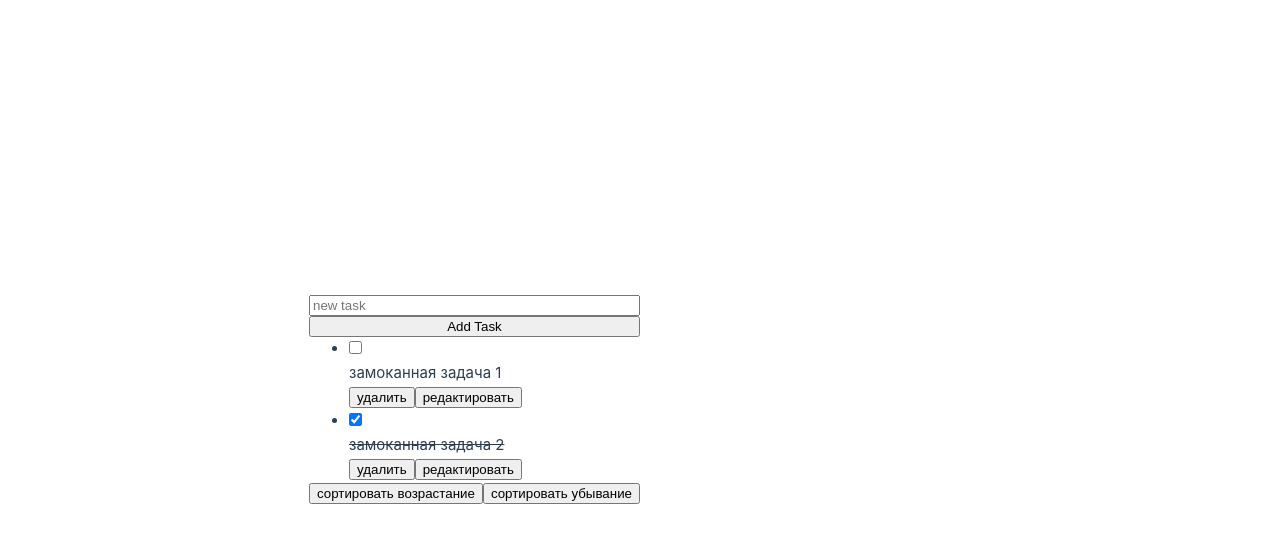
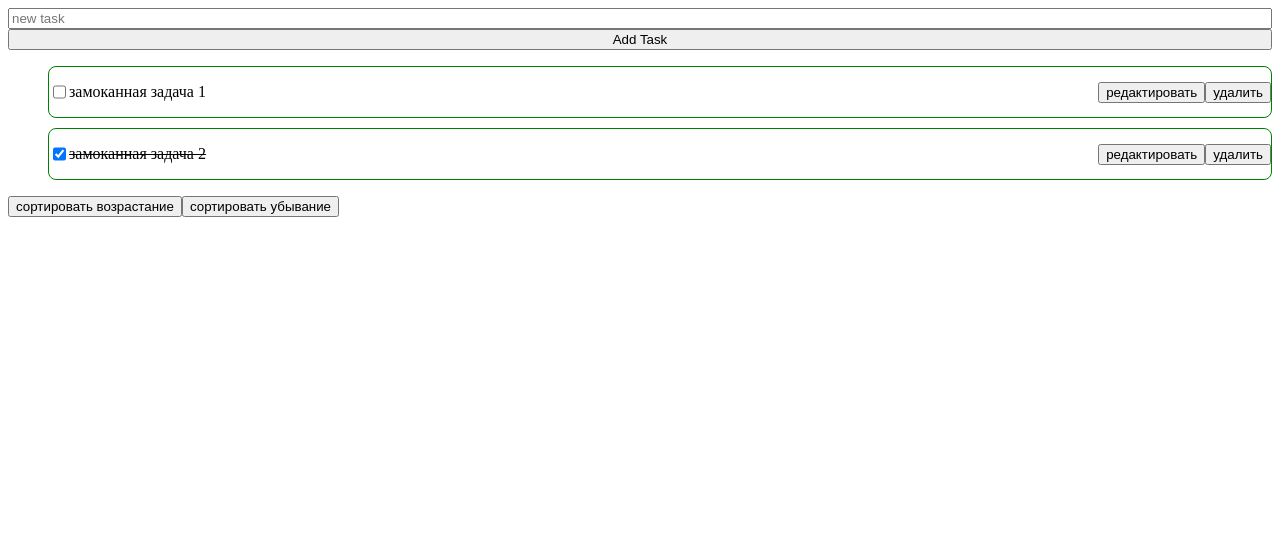
Before and after one commit to gicalov/vue-to-do-list, a Vue app: page / in a window 1280 px wide. Shown: the top 542 px of the page. Built offline with nearby package versions, Linux system fonts and the light colour scheme.

Commit message:
feature: init styles

```diff
--- a/src/assets/main.css
+++ b/src/assets/main.css
@@ -1,4 +1,4 @@
-@import './base.css';
+/* @import './base.css';
 
 #app {
   max-width: 1280px;
@@ -32,4 +32,4 @@ a,
     grid-template-columns: 1fr 1fr;
     padding: 0 2rem;
   }
-}
+} */
--- a/src/components/FormTask.vue
+++ b/src/components/FormTask.vue
@@ -1,17 +1,21 @@
 <script setup>
-import { ref, defineEmits } from 'vue'
+import { ref } from 'vue'
 
 const emit = defineEmits(['add-task'])
 
 const newTask = ref('')
+const inputField = ref()
 
 const addTask = () => {
   emit('add-task', newTask.value)
   newTask.value = ''
+  inputField.value.focus()
 }
 </script>
 
 <template>
-  <input v-model="newTask" placeholder="new task" />
+  <input v-model="newTask" placeholder="new task" ref="inputField" />
   <button @click="addTask">Add Task</button>
 </template>
+
+<style scoped></style>
--- a/src/components/TaskRow.vue
+++ b/src/components/TaskRow.vue
@@ -29,13 +29,32 @@ const taskStatus = ref(props.task.isDone)
     <button @click="emit('onSaveEditedTask', task.id, editedTask)">сохранить</button>
     <button @click="emit('onCloseEditedTask', task.id)">отмена</button>
   </li>
-  <li v-else>
+  <li v-else class="task-row__item">
+    <div class="task-row__data">
       <input type="checkbox" v-model="taskStatus" @change="emit('onChangeTaskStatus', task.id)" />
       <p v-if="taskStatus">
         <del> {{ task.name }} </del>
       </p>
       <p v-else>{{ task.name }}</p>
+    </div>
+    <div>
+      <button @click="emit('onEditTask', task.id)">редактировать</button>
       <button @click="emit('onDeleteTask', task.id)">удалить</button>
-    <button @click="emit('onEditTask', task.id)">редактировать</button>
+    </div>
   </li>
 </template>
+
+<style scoped>
+.task-row__item {
+  display: flex;
+  justify-content: space-between;
+  align-items: center;
+  border: 1px solid green;
+  border-radius: 8px;
+  gap: 5px;
+}
+
+.task-row__data {
+  display: flex;
+}
+</style>
--- a/src/components/TasksList.vue
+++ b/src/components/TasksList.vue
@@ -25,7 +25,7 @@ const handleSaveChanges = (taskId, newTaskName) => {
 </script>
 
 <template>
-  <ul>
+  <ul class="task-list">
     <TaskRow
       v-for="task in tasks"
       :key="task.id"
@@ -40,3 +40,11 @@ const handleSaveChanges = (taskId, newTaskName) => {
   </ul>
   <label v-show="editError">низя пустую строку</label>
 </template>
+
+<style scoped>
+.task-list {
+  display: flex;
+  flex-direction: column;
+  gap: 10px;
+}
+</style>
```
Lines whose indentation alone changed are shown as unchanged.
